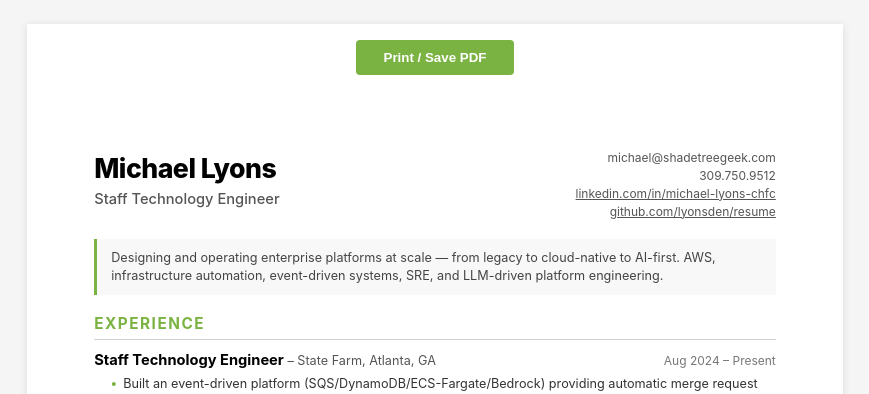
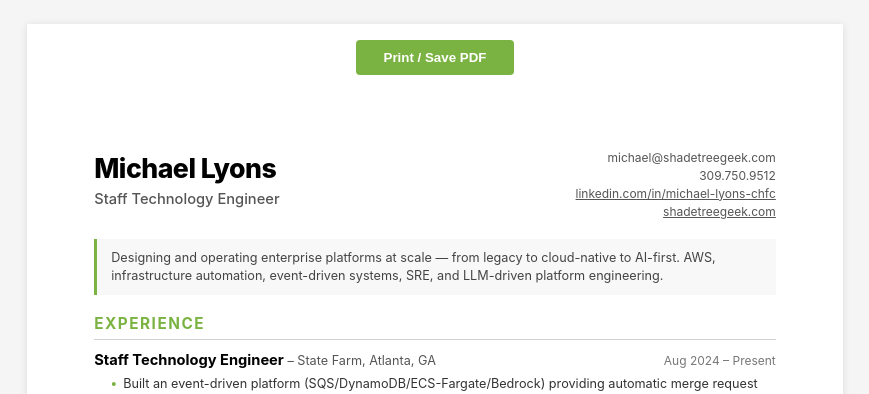
Before and after one commit to lyonsden/resume, a Jekyll site: the page docs/print.html, which Jekyll copies as it is, in a window 1280 px wide. Shown: the top 394 px of the page, without its empty margins (205-1074 px from the left). Built offline with Jekyll 4.4.1, drawn with Linux system fonts in a browser that asks for light colours.

Commit message:
Update portfolio link to shadetreegeek.com in print.html and site footer

```diff
--- a/docs/_layouts/default.html
+++ b/docs/_layouts/default.html
@@ -30,6 +30,9 @@
     <div class="footer-content">
       <div class="footer-info"><p class="footer-name">Michael Lyons</p><p class="footer-role">Staff Technology Engineer</p></div>
       <div class="footer-links">
+        <a href="https://shadetreegeek.com" target="_blank" rel="noopener" class="footer-link" aria-label="Portfolio">
+          <svg width="20" height="20" viewBox="0 0 24 24" fill="none" stroke="currentColor" stroke-width="2"><circle cx="12" cy="12" r="10"/><line x1="2" y1="12" x2="22" y2="12"/><path d="M12 2a15.3 15.3 0 0 1 4 10 15.3 15.3 0 0 1-4 10 15.3 15.3 0 0 1-4-10 15.3 15.3 0 0 1 4-10z"/></svg>
+        </a>
         <a href="https://www.linkedin.com/in/michael-lyons-chfc" target="_blank" rel="noopener" class="footer-link" aria-label="LinkedIn">
           <svg width="20" height="20" viewBox="0 0 24 24" fill="currentColor"><path d="M20.447 20.452h-3.554v-5.569c0-1.328-.027-3.037-1.852-3.037-1.853 0-2.136 1.445-2.136 2.939v5.667H9.351V9h3.414v1.561h.046c.477-.9 1.637-1.85 3.37-1.85 3.601 0 4.267 2.37 4.267 5.455v6.286zM5.337 7.433c-1.144 0-2.063-.926-2.063-2.065 0-1.138.92-2.063 2.063-2.063 1.14 0 2.064.925 2.064 2.063 0 1.139-.925 2.065-2.064 2.065zm1.782 13.019H3.555V9h3.564v11.452zM22.225 0H1.771C.792 0 0 .774 0 1.729v20.542C0 23.227.792 24 1.771 24h20.451C23.2 24 24 23.227 24 22.271V1.729C24 .774 23.2 0 22.222 0h.003z"/></svg>
         </a>
--- a/docs/print.html
+++ b/docs/print.html
@@ -32,7 +32,7 @@ hr{border:none;height:1px;background:#D0D0D0;margin:16px 0}
         michael@shadetreegeek.com<br>
         309.750.9512<br>
         <a href="https://www.linkedin.com/in/michael-lyons-chfc" target="_blank" rel="noopener" style="color:#555;text-decoration:underline">linkedin.com/in/michael-lyons-chfc</a><br>
-        <a href="https://github.com/lyonsden/resume" target="_blank" rel="noopener" style="color:#555;text-decoration:underline">github.com/lyonsden/resume</a>
+        <a href="https://shadetreegeek.com" target="_blank" rel="noopener" style="color:#555;text-decoration:underline">shadetreegeek.com</a>
       </div>
     </div>
 
```
